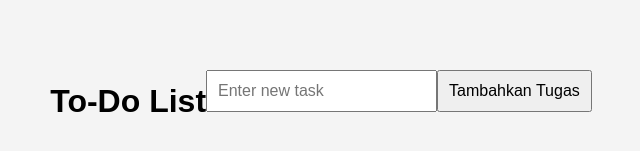
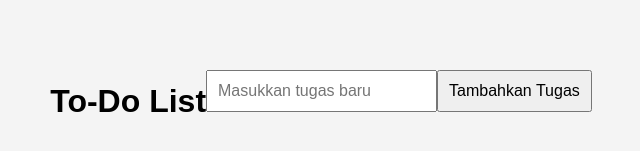
Before and after one commit to elgontory/planner, a plain HTML site: page index.html in a window 1280 px wide. Shown: the part 299-450 px from the top of the page, 319-959 px from the left. Drawn offline with Linux system fonts and the light colour scheme.

Commit message:
Update index.html

```diff
--- a/index.html
+++ b/index.html
@@ -9,7 +9,7 @@
 <body>
     <h1>To-Do List</h1>
     <form id="task-form">
-        <input type="text" id="task-input" placeholder="Enter new task">
+        <input type="text" id="task-input" placeholder="Masukkan tugas baru">
         <button type="submit">Tambahkan Tugas </button>
     </form>
     <ul id="task-list"></ul>
```
